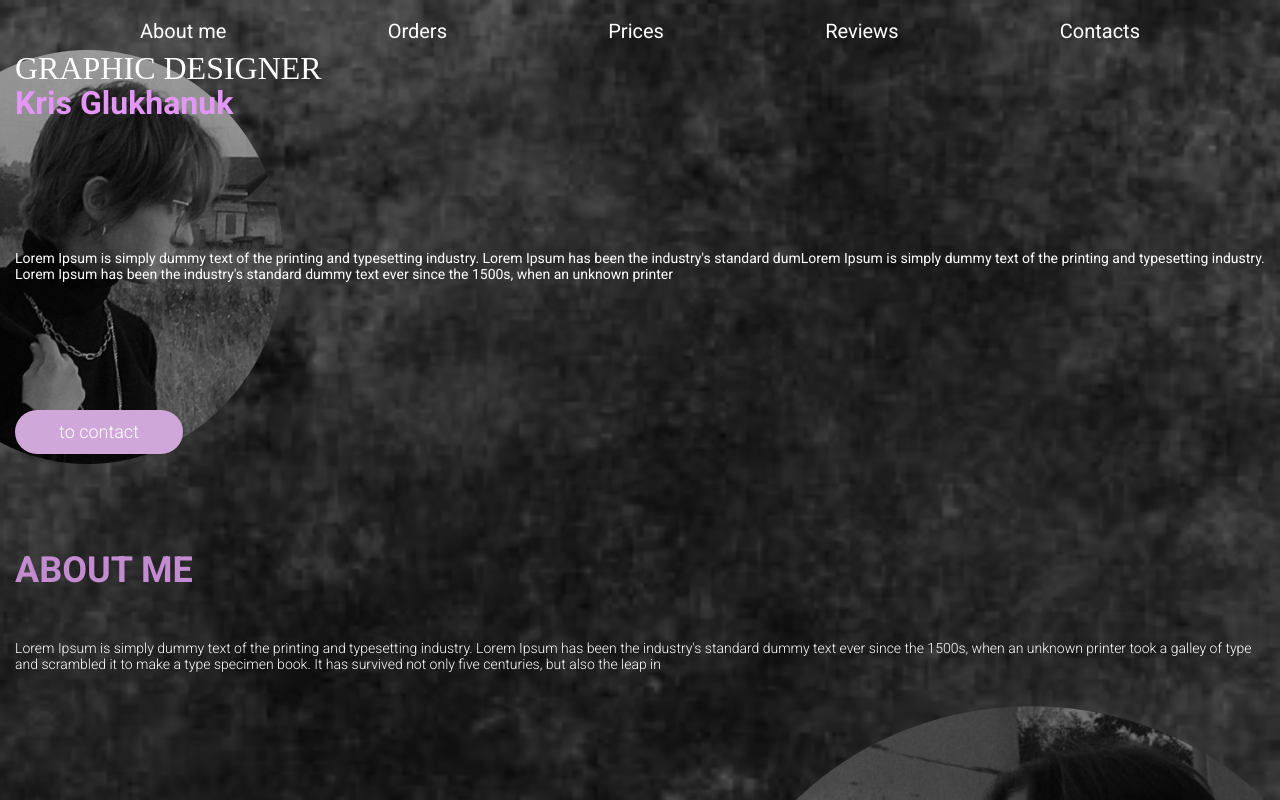
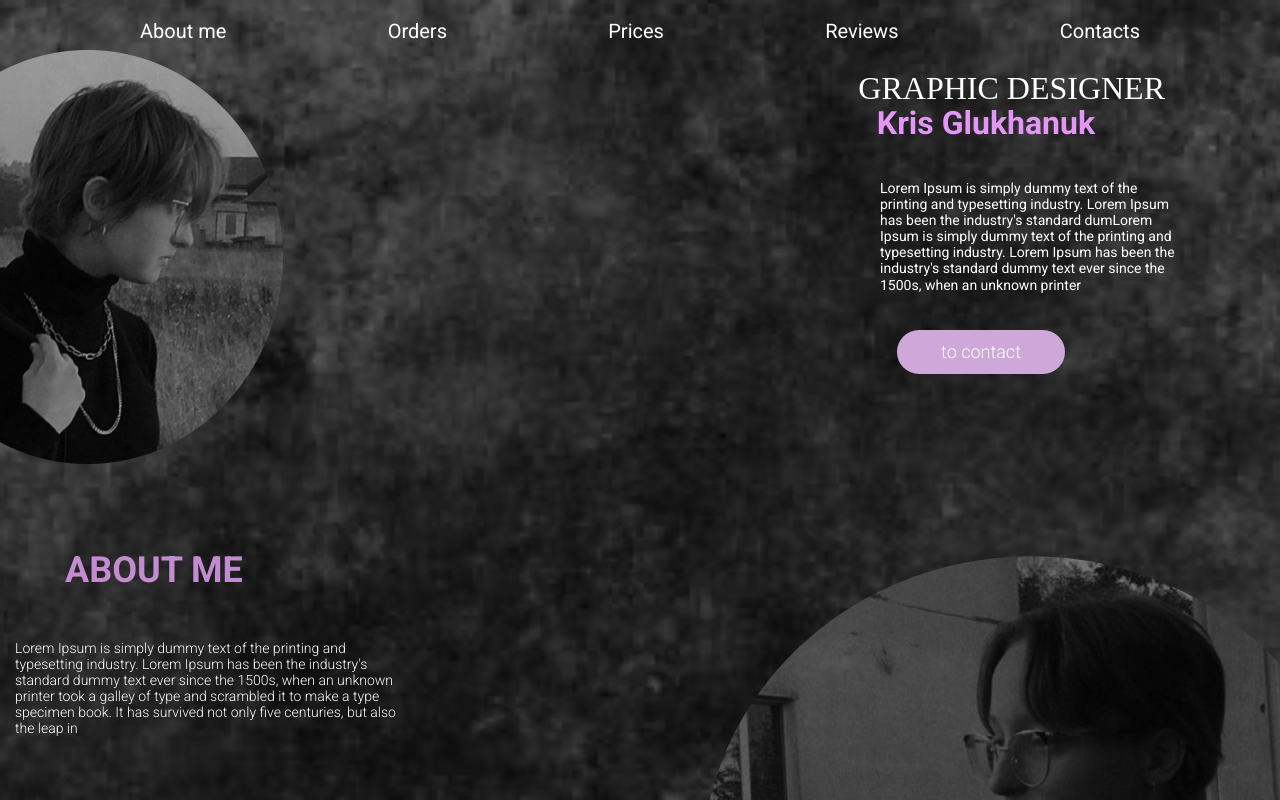
Before and after one commit to MichaelShpeh/mini-project, a plain HTML site: page index.html in a window 1280 px wide. Shown: the top 800 px of the page. Drawn offline with nearby package versions, Linux system fonts and the light colour scheme.

Commit message:
desk top

```diff
--- a/sass/layout/_main.scss
+++ b/sass/layout/_main.scss
@@ -44,10 +44,17 @@
             margin: 0;
             position: absolute;
             top: 0px;
-            left: 0px;
+
             z-index: 2;
 
-            @media screen and (min-width:1200px) {}
+            @media screen and (max-width:1199px) {
+                left: 0px;
+            }
+
+            @media screen and (min-width:1200px) {
+                top: 20px;
+                right: 100px;
+            }
         }
 
         .main-title-two {
@@ -58,8 +65,16 @@
             margin: 0;
             position: absolute;
             top: 35px;
-            left: 0px;
             z-index: 2;
+
+            @media screen and (max-width:1199px) {
+                left: 0px;
+            }
+
+            @media screen and (min-width:1200px) {
+                top: 55px;
+                right: 170px;
+            }
         }
 
         .main__text {
@@ -72,7 +87,16 @@
             position: absolute;
             z-index: 2;
             top: 140px;
-            left: 0px;
+
+            @media screen and (max-width:1199px) {
+                left: 0px;
+            }
+
+            @media screen and (min-width:1200px) {
+                top: 70px;
+                right: 85px;
+                width: 300px;
+            }
         }
 
         .main__button {
@@ -90,8 +114,16 @@
             margin-top: 60px;
             position: absolute;
             top: 300px;
-            left: 0px;
             z-index: 2;
+
+            @media screen and (max-width:1199px) {
+                left: 0px;
+            }
+
+            @media screen and (min-width:1200px) {
+                top: 220px;
+                right: 200px;
+            }
         }
 
         .main__button:hover {
@@ -120,6 +152,10 @@
             top: 0px;
             left: 0px;
             z-index: 2;
+
+            @media screen and (min-width:1200px) {
+                left: 50px;
+            }
         }
 
         .nav-about__text {
@@ -131,12 +167,21 @@
             top: 90px;
             left: 0px;
             z-index: 2;
+
+            @media screen and (min-width:1200px) {
+                width: 400px;
+                leftt: 50px;
+            }
         }
 
         .picture-second {
             position: absolute;
             top: 130px;
             right: -15px;
+
+            @media screen and (min-width:1200px) {
+                top: -20px;
+            }
         }
     }
 
```
Also changed, not shown: css/main.css, css/main.min.css, 2 other files.
